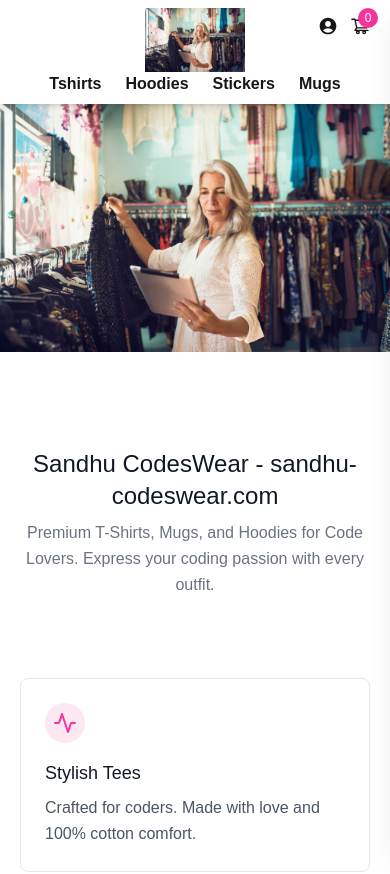
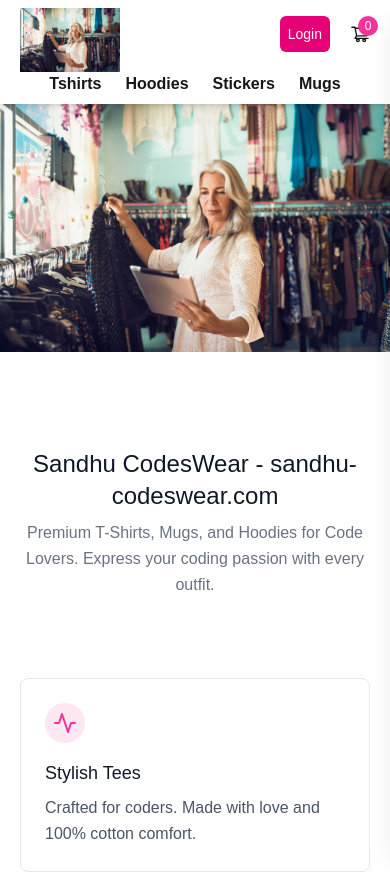
Before and after one commit to iMamoonAkhter/sandhu-codeswear, a Next.js app: page / in a window 390 px wide. Shown: the top 874 px of the page. Built offline with nearby package versions, Linux system fonts and the light colour scheme.

Commit message:
Logout functionality

```diff
--- a/components/Navbar.js
+++ b/components/Navbar.js
@@ -1,6 +1,6 @@
 import Image from "next/image";
 import Link from "next/link";
-import React, { useRef } from "react";
+import React, { useRef, useState } from "react";
 import {
   AiFillCloseCircle,
   AiOutlinePlus,
@@ -9,7 +9,7 @@
 } from "react-icons/ai";
 import { BsFillBagCheckFill } from "react-icons/bs";
 import { MdAccountCircle } from "react-icons/md";
-const Navbar = ({ cart, addToCart, removeFromCart, clearCart, subTotal }) => {
+const Navbar = ({ logout, user, cart, addToCart, removeFromCart, clearCart, subTotal }) => {
   const ref = useRef();
 
   const toggleCart = () => {
@@ -22,10 +22,15 @@
     }
   };
 
+  const [dropdown, setDropdown] = useState(false)
+  const toggleDropdown = ()=>{
+    setDropdown(!dropdown)
+  }
+
   return (
     <div className="flex flex-col md:flex-row justify-center md:justify-start items-center py-2 shadow-md sticky top-0 bg-white z-50">
       {/* Logo */}
-      <div className="logo mx-5">
+      <div className="logo md:mr-5 mr-auto mx-5">
         <Link href={"/"}>
           <Image width={100} height={40} src="/home.jpg" alt="Logo" />
         </Link>
@@ -33,7 +38,7 @@
 
       {/* Navigation Links */}
       <div className="nav">
-        <ul className="flex items-center space-x-6 font-bold md:text-md">
+        <ul className="flex items-center space-x-6 font-bold md:text-md ">
           <Link href={"/tshirts"}>
             <li className="hover:text-pink-500 transition cursor-pointer">
               Tshirts
@@ -61,7 +66,43 @@
       <div className="cart absolute right-0 top-4 mx-5 flex items-center gap-3">
         {/* Account Icon - Independent Hover */}
         <div className="cursor-pointer hover:text-pink-500 transition">
-          <Link href={'/login'} legacyBehavior><a><MdAccountCircle className="text-xl md:text-2xl" /></a></Link>
+        <div
+  className="relative cursor-pointer"
+  onMouseEnter={() => setDropdown(true)}
+  onMouseLeave={() => setDropdown(false)}
+>
+  {user.value && <MdAccountCircle className="text-xl md:text-2xl hover:text-pink-500 transition" />}
+
+  {dropdown && (
+    <div className="absolute right-0 top-6 w-40 bg-white shadow-md rounded-md py-2 z-50">
+      <ul className="text-sm text-gray-700">
+      <Link href="/myaccount">
+        <li className="px-4 py-2 hover:bg-pink-100">
+          My Account
+        </li>
+        </Link>
+        <hr />
+        <Link href="/orders">
+        <li className="px-4 py-2 hover:bg-pink-100">
+          Orders
+        </li></Link>
+        <hr />
+        <button onClick={logout}>
+        <li className="px-4 py-2 hover:bg-pink-100">
+          Logout
+        </li></button>
+
+        <hr />
+      </ul>
+    </div>
+  )}
+</div>
+
+
+          {!user.value && <Link href={'/login'} legacyBehavior>
+          <a>
+            <button className="cursor-pointer bg-pink-600 px-2 py-2 rounded-md text-sm text-white mx-2">Login</button>
+          </a></Link>}
         </div>
 
         {/* Cart Icon - With Cart Count Badge */}
--- a/pages/_app.js
+++ b/pages/_app.js
@@ -24,7 +24,8 @@
   const [cart, setCart] = useState({});
   const [subTotal, setSubTotal] = useState(0);
   const [buyNowItem, setBuyNowItem] = useState(null);
-
+  const [user, setUser] = useState({value: null});
+  const [key, setKey] = useState()
   useEffect(() => {
     try {
       if (localStorage.getItem('cart')) {
@@ -36,7 +37,12 @@
       console.log(error);
       localStorage.clear();
     }
-  }, []);
+    const token = localStorage.getItem('token');
+    if(token){
+      setUser({value: token});
+      setKey(Math.random());
+    }
+  }, [router.query]);
 
   const saveCart = (myCart) => {
     localStorage.setItem('cart', JSON.stringify(myCart));
@@ -75,6 +81,13 @@
     setCart({});
     saveCart({});
   };
+
+  const logout = ()=>{
+    localStorage.removeItem('token');
+    setKey(Math.random());
+    setUser({value: null});
+    router.push('/');
+  }
 
   const removeFromCart = (itemCode, qty) => {
     let newCart = { ...cart };
@@ -126,6 +139,9 @@
   return (
     <>
       <Navbar
+        user={user}
+        logout={logout}
+        key={key}
         cart={cart}
         addToCart={addToCart}
         removeFromCart={removeFromCart}
--- a/pages/_document.js
+++ b/pages/_document.js
@@ -2,7 +2,7 @@
 
 export default function Document() {
   return (
-    <Html lang="en">
+    <Html lang="en" className="overflow-x-hidden">
       <Head />
       <body className="antialiased">
         <Main />
```
